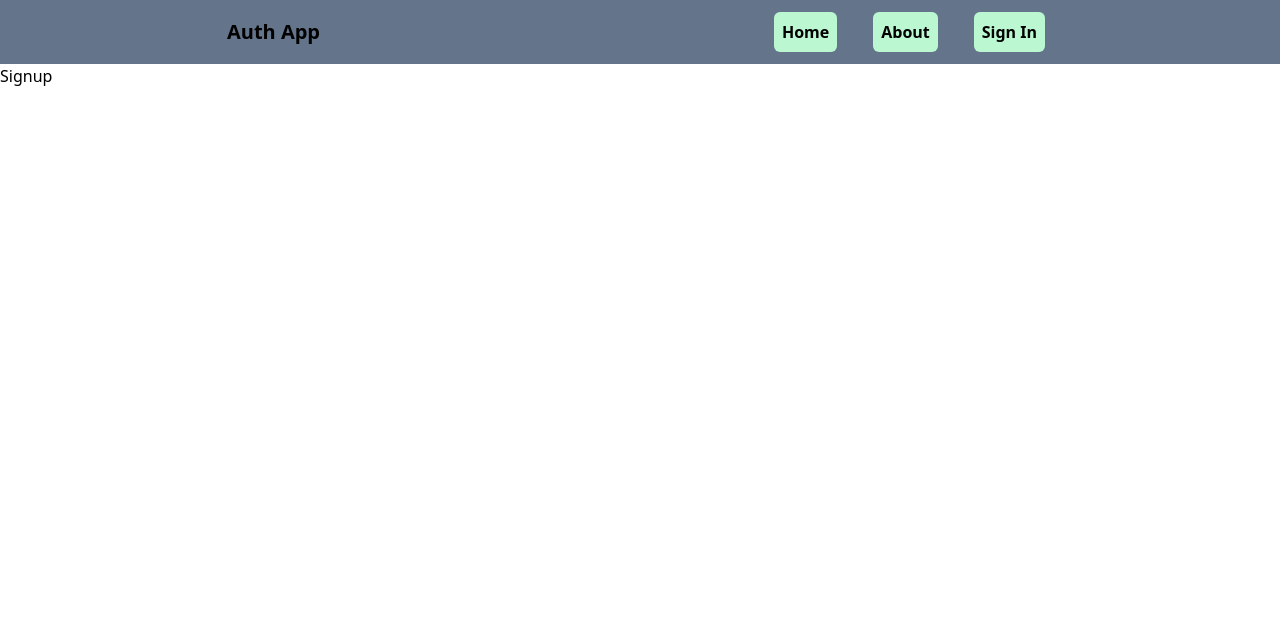
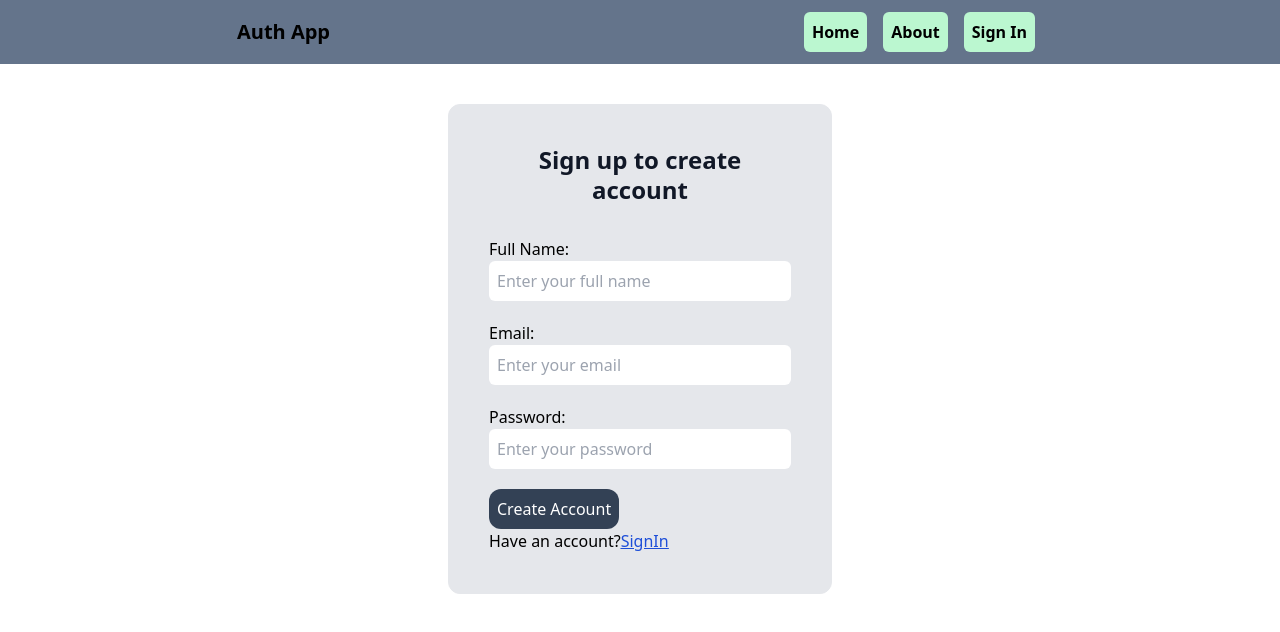
Before and after one commit to rajanrajac11/Authentication, a React (Vite) app in the folder Frontend/: page /signup in a window 1280 px wide. Shown: the top 632 px of the page. Built offline with nearby package versions, Linux system fonts and the light colour scheme.

Commit message:
small change

```diff
--- a/Frontend/package.json
+++ b/Frontend/package.json
@@ -10,8 +10,10 @@
     "preview": "vite preview"
   },
   "dependencies": {
+    "nanoid": "^5.0.9",
     "react": "^18.3.1",
     "react-dom": "^18.3.1",
+    "react-hook-form": "^7.54.1",
     "react-router-dom": "^7.0.2"
   },
   "devDependencies": {
--- a/Frontend/src/Components/Header.jsx
+++ b/Frontend/src/Components/Header.jsx
@@ -28,7 +28,7 @@ function Header() {
             </Link>
           </div>
           <div>
-            <ul className="flex flex-wrap justify-between items-center gap-9 p-2 font-bold">
+            <ul className="flex  justify-between items-center gap-4 p-2 font-bold">
               {navItems.map((item, index) => (
                 <li key={index} className="bg-green-200 p-2 rounded-md ">
                   <Link to={item.path}>{item.name}</Link>
--- a/Frontend/src/pages/Signup.jsx
+++ b/Frontend/src/pages/Signup.jsx
@@ -1,7 +1,12 @@
 import React from "react";
+import SignupC from "../Components/Signup";
 
 function Signup() {
-  return <div>Signup</div>;
+  return (
+    <div>
+      <SignupC />
+    </div>
+  );
 }
 
 export default Signup;
```
Also changed, not shown: 2 other files (tests, documents, lock files or other folders).
